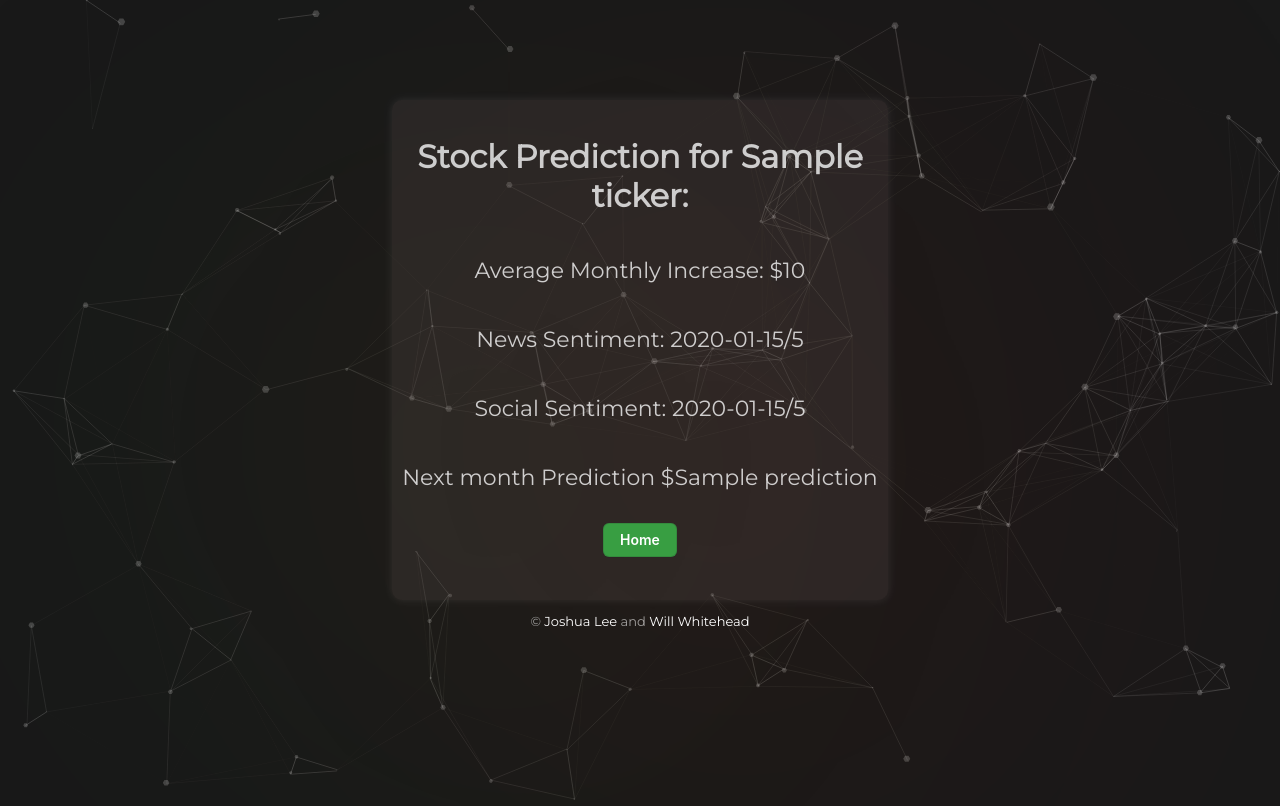
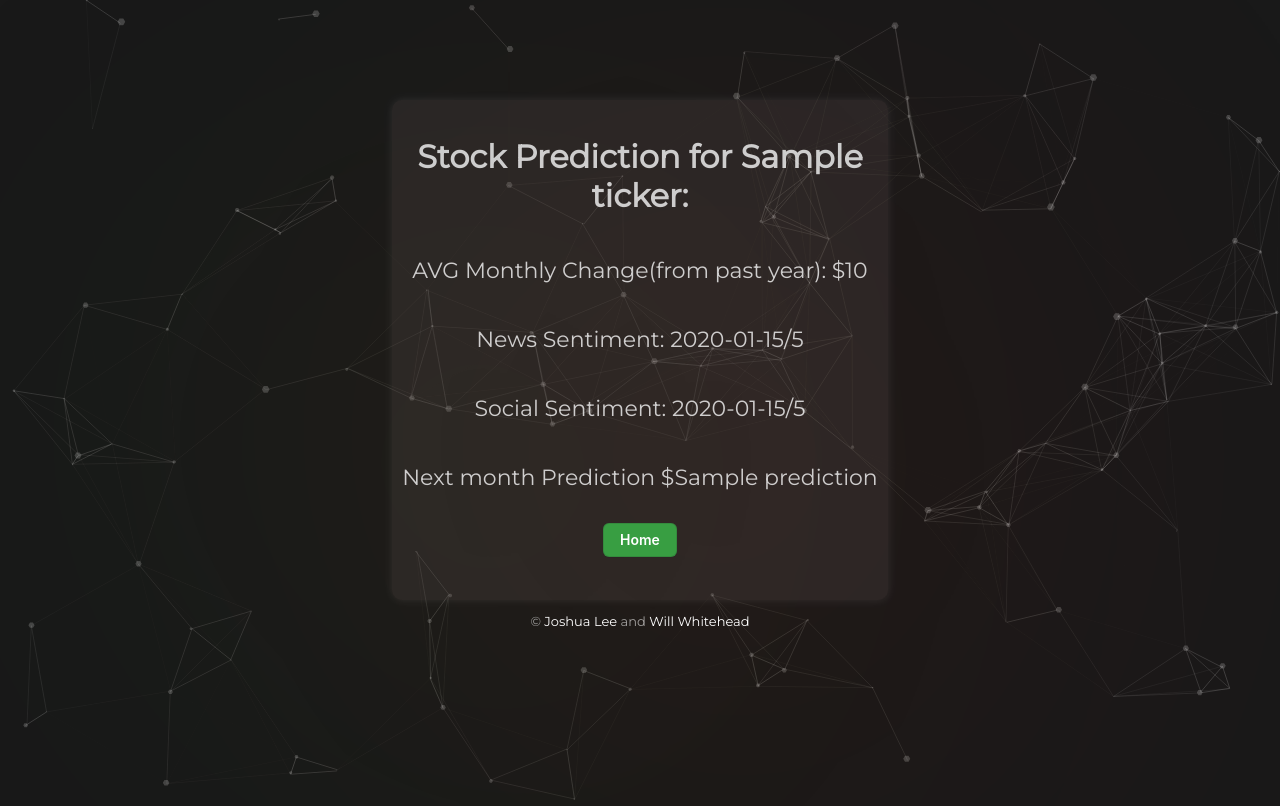
Before and after one commit to w1lt/stock-savant, a Flask app: template templates/result.html in a window 1280 px wide. Run offline with Flask 2, Linux system fonts and the light colour scheme; the template is opened without the code that fills it: most values are stand-ins (such as "Sample title", 1, 10 or a date in 2020).

Commit message:
changed format

```diff
--- a/app.py
+++ b/app.py
@@ -54,8 +54,9 @@ def index():
         elif prediction_modifier > 0:
             prediction = initial_prediction - ((prediction_modifier * .1)*initial_prediction)
 
-
-        return render_template('result.html', stock_change_mean = monthly_avg_change,
+        prediction = round(prediction, 2)
+        return render_template('result.html', ticker = ticker_symbol,
+                                            stock_change_mean = monthly_avg_change,
                                             stock_change_std = monthly_stdev,
                                             news_sentiment_mean = news_sentiment,
                                             news_sentiment_std = news_stdev,
--- a/templates/result.html
+++ b/templates/result.html
@@ -22,10 +22,10 @@
     <header>
       <div class="maintext">
         <h1 style="font-size: xx-large">Stock Prediction for {{ ticker }}:</h1>
-        <p>Average Monthly Increase: ${{ stock_change_mean }}</p>
+        <p>AVG Monthly Change(from past year): ${{ stock_change_mean }}</p>
         <p>News Sentiment: {{ news_sentiment_mean }}/5</p>
         <p>Social Sentiment: {{ social_sentiment_mean }}/5</p>
-        <p>Next month Prediction ${{ prediction[0] }}</p>
+        <p>Next month Prediction ${{ prediction }}</p>
 
         <a href="/"><button class="button-3" type="submit">Home</button></a>
       </div>
```
